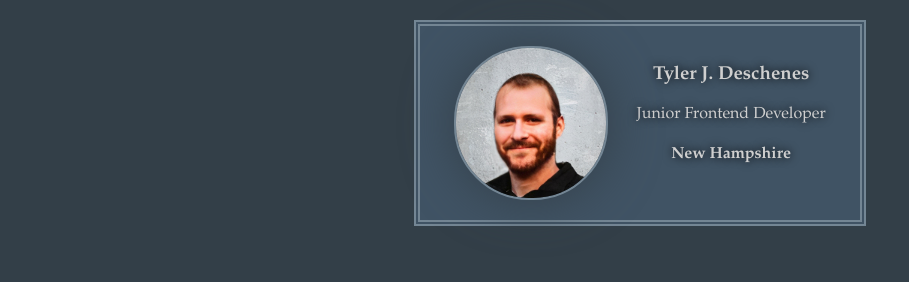
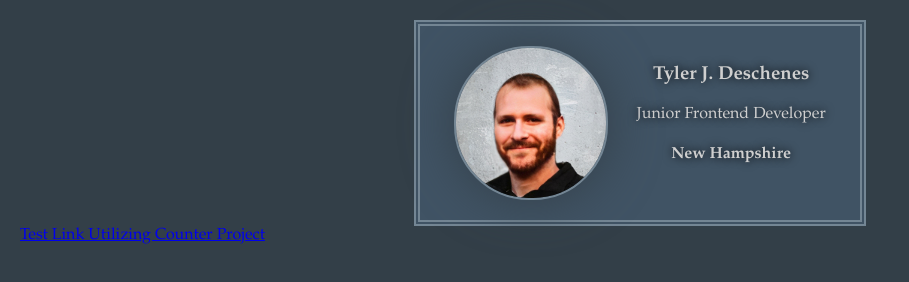
Before and after one commit to deschenest/business-card, a website built with Vite: page index.html in a window 1280 px wide. Shown: the whole page, without its empty margins (0-909 px from the left). Built offline with nearby package versions, Linux system fonts and the light colour scheme.

Commit message:
Update index.html
Added a test link for connecting GitHub projects on custom domain.

```diff
--- a/index.html
+++ b/index.html
@@ -11,5 +11,6 @@
                 <h4>New Hampshire</h4>
             </div>
         </div>
+        <a href="/counter/">Test Link Utilizing Counter Project</a>
     </body>
 </html>
```
